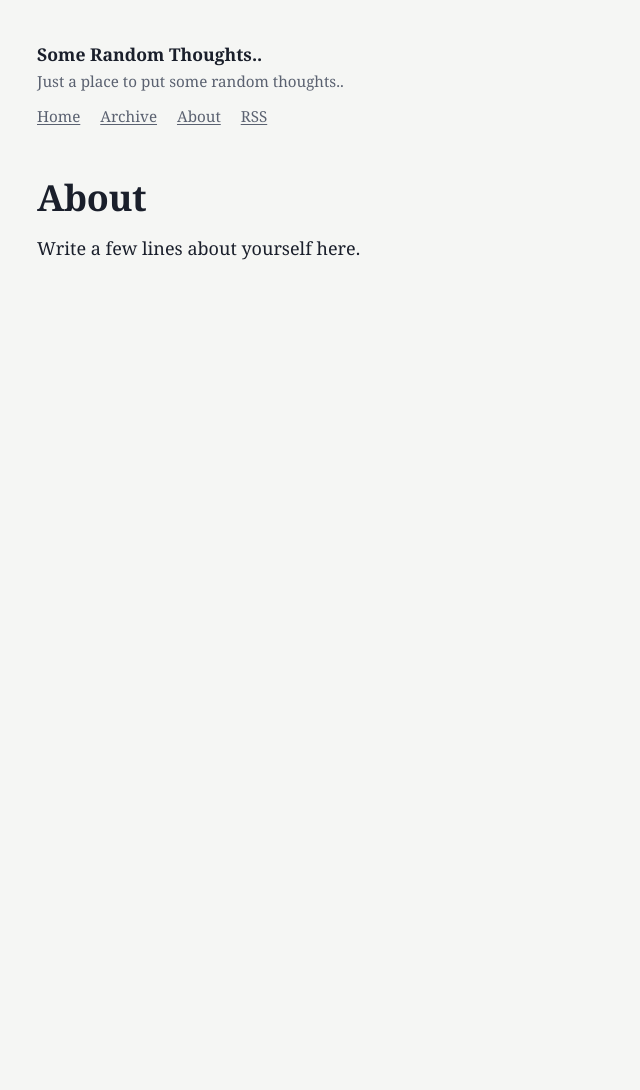
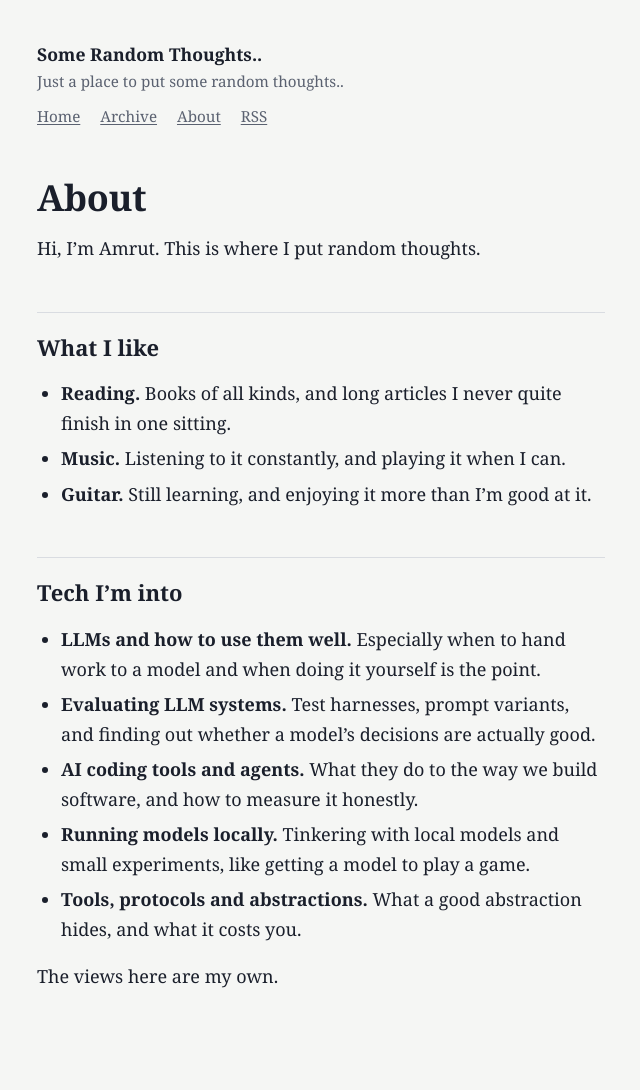
Before and after one commit to rumple/blog, a Jekyll site: the page built from about.md, in a window 1280 px wide. Shown: the whole page, without its empty margins (319-959 px from the left). Built offline with Jekyll 4.4.1, drawn with Linux system fonts in a browser that asks for light colours; before the commit the page ends 900 px from its top, so only the background shows below that.

Commit message:
Write About page
Co-Authored-By: Claude Sonnet 5.5 <noreply@anthropic.com>

```diff
--- a/about.md
+++ b/about.md
@@ -4,4 +4,20 @@ title: About
 permalink: /about/
 ---
 
-Write a few lines about yourself here.
+Hi, I'm Amrut. This is where I put random thoughts.
+
+## What I like
+
+- **Reading.** Books of all kinds, and long articles I never quite finish in one sitting.
+- **Music.** Listening to it constantly, and playing it when I can.
+- **Guitar.** Still learning, and enjoying it more than I'm good at it.
+
+## Tech I'm into
+
+- **LLMs and how to use them well.** Especially when to hand work to a model and when doing it yourself is the point.
+- **Evaluating LLM systems.** Test harnesses, prompt variants, and finding out whether a model's decisions are actually good.
+- **AI coding tools and agents.** What they do to the way we build software, and how to measure it honestly.
+- **Running models locally.** Tinkering with local models and small experiments, like getting a model to play a game.
+- **Tools, protocols and abstractions.** What a good abstraction hides, and what it costs you.
+
+The views here are my own.
```
